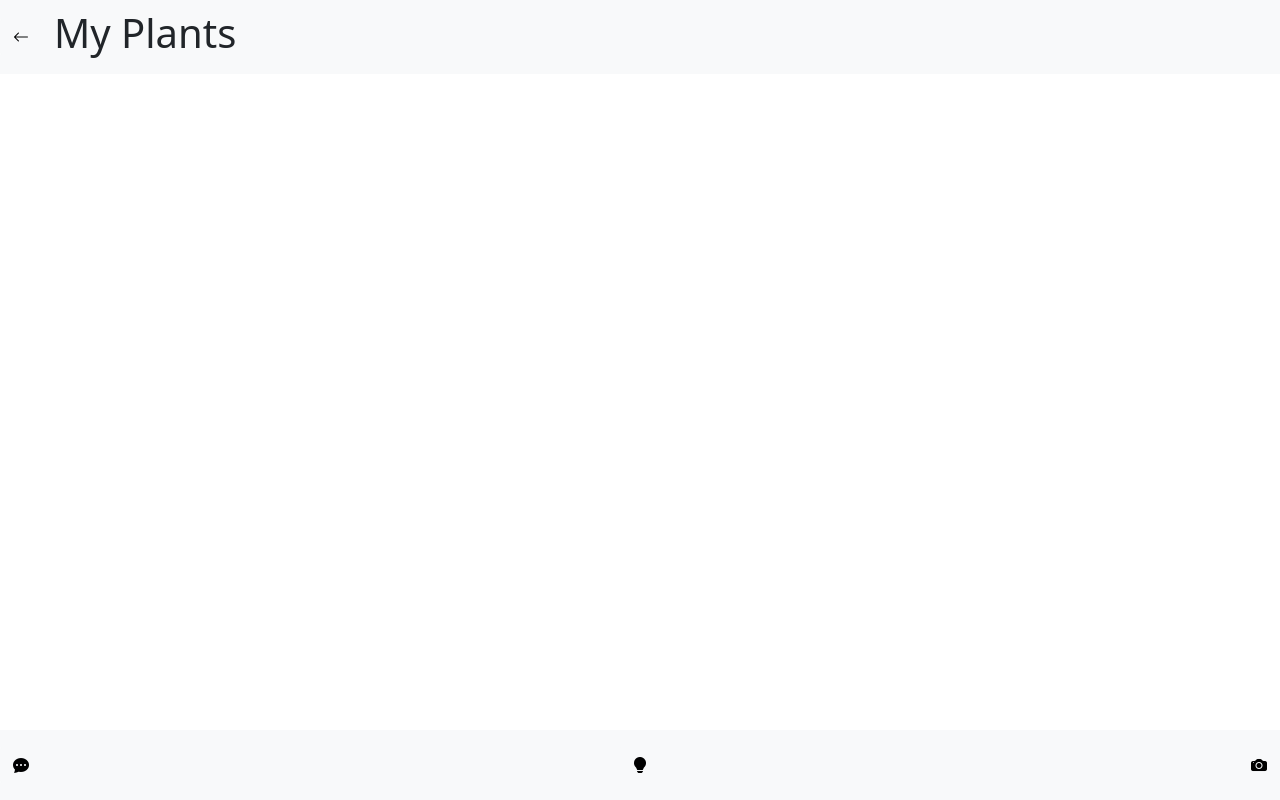
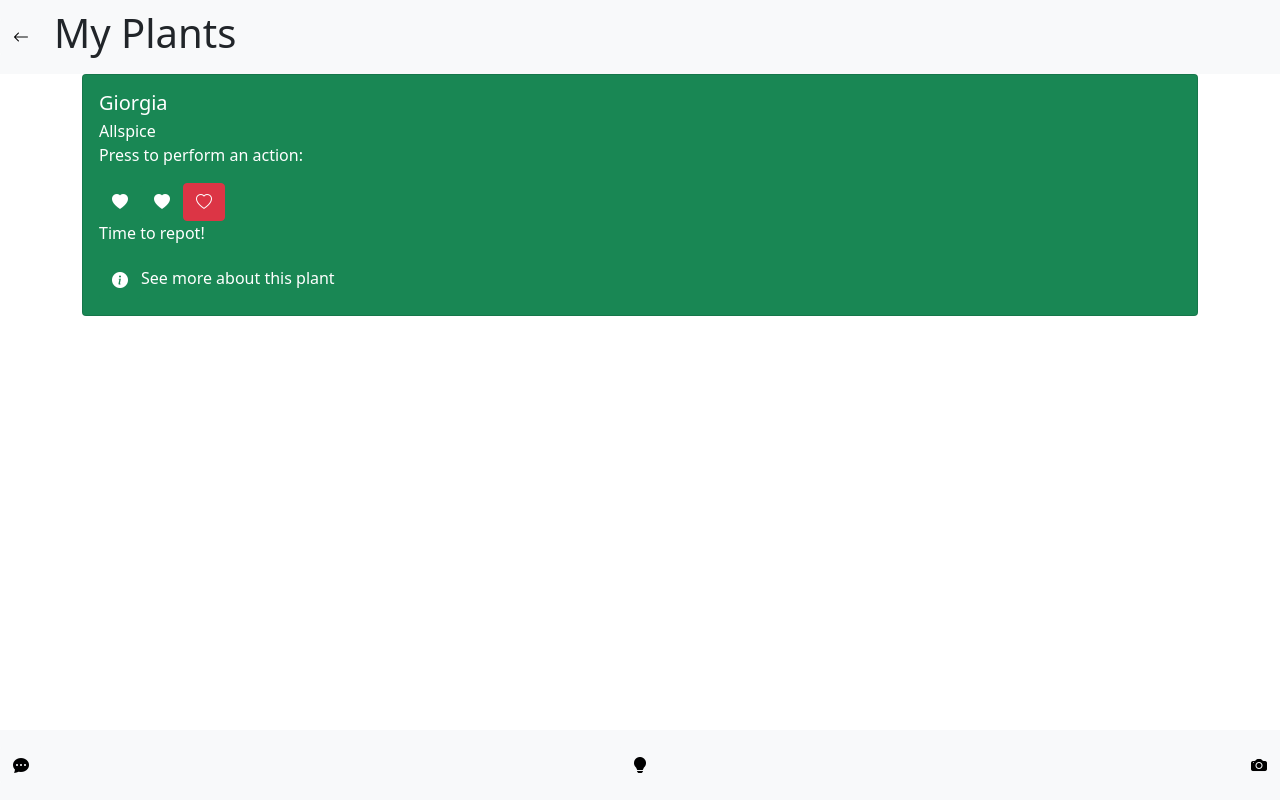
Before and after one commit to polito-hci-2022/Giancono, a React (Create React App) app in the folder A6/planthug/client/: page /myplants in a window 1280 px wide. Built offline with nearby package versions, Linux system fonts and the light colour scheme.

Commit message:
Started My Plants
I also modified something in the db. You still cannot access it from the app, tho

```diff
--- a/A6/planthug/client/src/App.js
+++ b/A6/planthug/client/src/App.js
@@ -6,6 +6,17 @@ import {Homescreen} from './components/Homescreen';
 import {PlantNavbar} from './components/PlantNavbar';
 import { Container} from 'react-bootstrap';
 import { MyNavbar } from './components/MyNavbar';
+import { MyPlants } from './components/MyPlants';
+
+let up=[{
+  "plantId": "1",
+  "name": "Allspice",
+  "customName": "Giorgia",
+  "watered": 1,
+  "repotted": 0,
+  "fertilized": 1
+}]
+
 function App() {
 
   return (
@@ -15,7 +26,7 @@ function App() {
           <MyNavbar title='PLANT HUG'/><Homescreen/><PlantNavbar i1={'bi bi-chat-dots-fill'} i2={'bi bi-lightbulb-fill'} i3={'bi bi-camera-fill'}/></>
         }/>
         <Route path='/myplants' element={<>
-          <MyNavbar title='My Plants'/><PlantNavbar i1={'bi bi-chat-dots-fill'} i2={'bi bi-lightbulb-fill'} i3={'bi bi-camera-fill'}/></>
+          <MyNavbar title='My Plants'/><MyPlants userPlants={up}/><PlantNavbar i1={'bi bi-chat-dots-fill'} i2={'bi bi-lightbulb-fill'} i3={'bi bi-camera-fill'}/></>
         }/>
         <Route path='*' element={ <Container/> } />
       </Routes>
--- /dev/null
+++ b/A6/planthug/client/src/components/MyPlants.js
@@ -0,0 +1,49 @@
+import '../App.css';
+import { Container, Navbar, Button, Nav, Table} from 'react-bootstrap';
+import 'bootstrap/dist/css/bootstrap.min.css';
+import 'bootstrap-icons/font/bootstrap-icons.css';
+import React from 'react';
+import {
+  MDBCard,
+  MDBCardBody,
+  MDBCardTitle,
+  MDBCardText,
+  MDBCardHeader,
+  MDBCardSubTitle,
+} from 'mdb-react-ui-kit';
+
+function MyPlants(props) {
+        return (<>
+        {props.userPlants.map((plant) =><PlantCard plant={plant}></PlantCard>)}</>
+        );
+}
+
+function PlantCard(props) {
+    return(
+        <Container>
+                <MDBCard background = 'success' className='text-white mb-3'>
+                <MDBCardBody>
+                <MDBCardTitle>{props.plant.customName}</MDBCardTitle>
+                <MDBCardSubTitle>{props.plant.name}</MDBCardSubTitle>
+                <MDBCardText>Press to perform an action:</MDBCardText>
+        {props.plant.watered === 1 && <Button variant='success'><i className='bi bi-heart-fill'></i></Button>}
+        {props.plant.repotted === 1 && <Button variant='success'><i className='bi bi-heart-fill'></i></Button>}
+        {props.plant.fertilized === 1 && <Button variant='success'><i className='bi bi-heart-fill'></i></Button>}
+
+        {props.plant.watered === 0 && <Button variant='danger'><i className='bi bi-heart'></i></Button>}
+        {props.plant.repotted === 0 && <Button variant='danger'><i className='bi bi-heart'></i></Button>}
+        {props.plant.fertilized === 0 && <Button variant='danger'><i className='bi bi-heart'></i></Button>}
+
+        {props.plant.watered === 0 && <MDBCardText>Water this plant!</MDBCardText>}
+        {props.plant.repotted === 0 && <MDBCardText>Time to repot!</MDBCardText>}
+        {props.plant.fertilized === 0 && <MDBCardText>Use some fertilizer!</MDBCardText>}
+        <MDBCardText><Button variant='success'><i className='bi bi-info-circle-fill'></i></Button>See more about this plant</MDBCardText>
+
+                </MDBCardBody>
+                </MDBCard>
+        </Container>
+
+        );
+}
+
+export { MyPlants };
```
Also changed, not shown: 1 other file (tests, documents, lock files or other folders).
